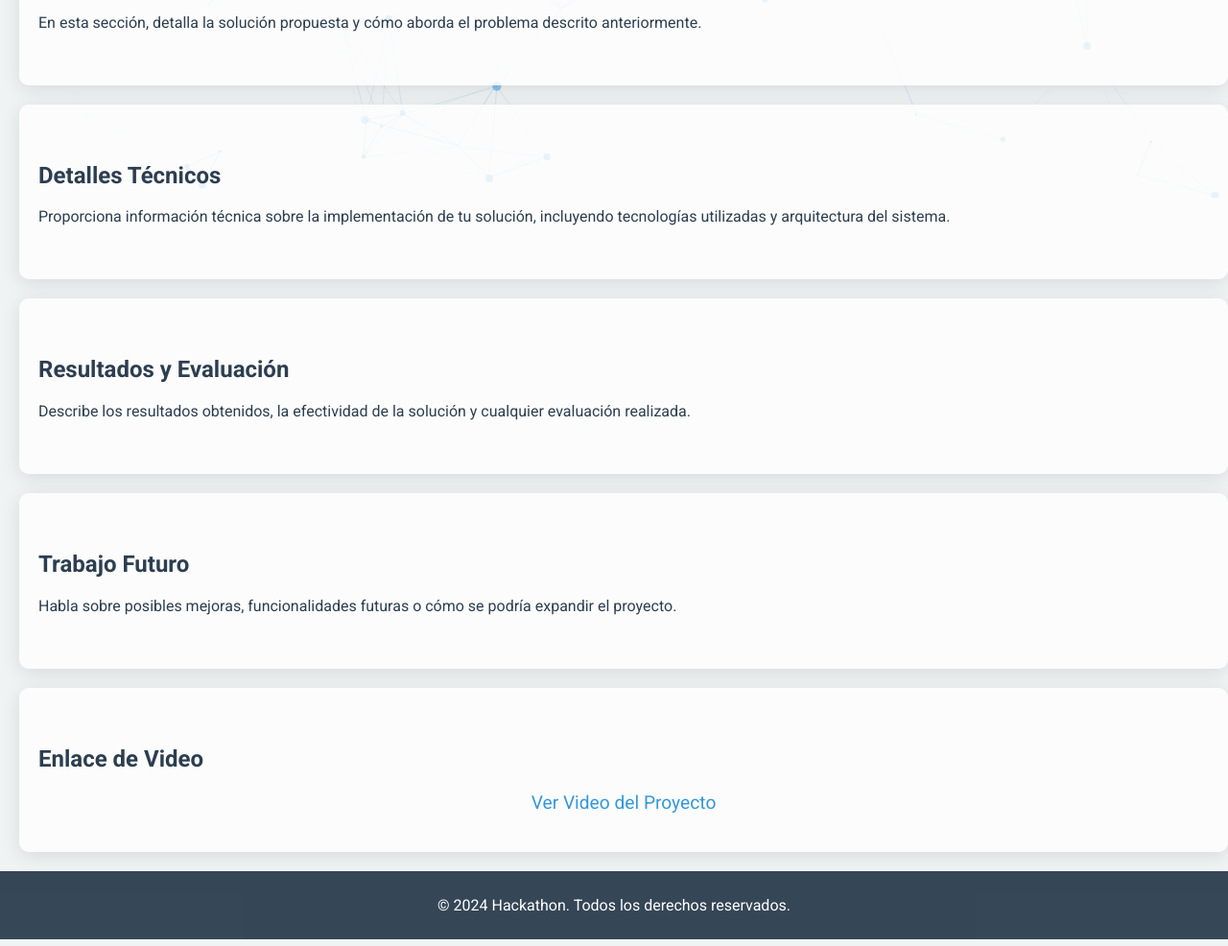
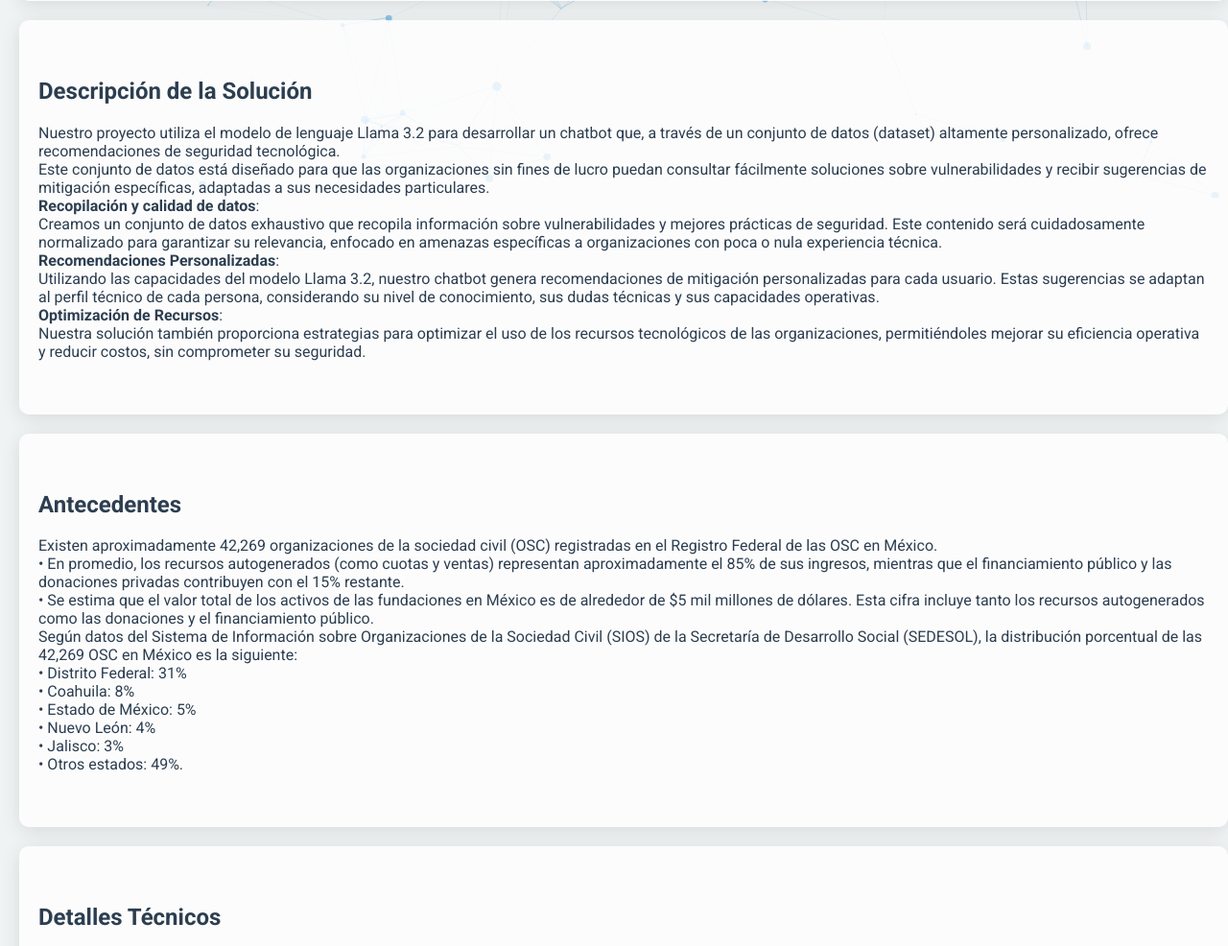
Before and after one commit to hackathon11rag/Hackathon2024-FuturoInnovacion, a plain HTML site: page demo1.html in a window 1280 px wide. Shown: the part 594-1580 px from the top of the page at 96% size. Drawn offline with nearby package versions, Linux system fonts and the light colour scheme.

Commit message:
pagina principal

```diff
--- a/demo1.html
+++ b/demo1.html
@@ -143,20 +143,45 @@
 </header>
 
 <div class="cover-container">
-    <div class="image-placeholder">Imagen 1</div>
-    <div class="image-placeholder">Imagen 2</div>
-    <div class="image-placeholder">Imagen 3</div>
-    <div class="image-placeholder">Imagen 4</div>
+    <img src="hack_011.png" alt="Descripción del problema" width="150" style="margin-top: 40px; margin-right: 60px;">
+    <img src="hack_012.png" alt="Descripción de la solución" width="150" style="margin-top: 40px; margin-right: 60px;">
+    <img src="hack_013.png" alt="Detalles Técnicos" width="150" style="margin-top: 40px; margin-right: 60px;">
+    <img src="hack_014.png" alt="Trabajo Futuro" width="150" style="margin-top: 40px;">
 </div>
 
 <section id="problem">
     <h2>Descripción del Problema</h2>
-    <p>Aquí puedes describir el problema que intentas resolver con tu proyecto.</p>
+    <p>En México, muchas asociaciones y fundaciones de apoyo social dependen de recursos humanos que, a menudo, no cuentan con el conocimiento especializado en tecnología.<br> Esta falta de experticia las hace vulnerables a ciberataques que pueden comprometer sus activos informáticos, como correos electrónicos, cuentas de usuario y bases de datos, entre otros, resultando en posibles pérdidas financieras, interrupciones operativas y daños a su reputación.<br> Además, el uso ineficiente de sus recursos tecnológicos les impide maximizar su impacto social.<br> El reto es desarrollar una solución que les permita optimizar sus recursos y mejorar su seguridad, facilitando una operación más eficiente y segura.</p>
 </section>
 
 <section id="solution">
     <h2>Descripción de la Solución</h2>
-    <p>En esta sección, detalla la solución propuesta y cómo aborda el problema descrito anteriormente.</p>
+    <p>Nuestro proyecto utiliza el modelo de lenguaje Llama 3.2 para desarrollar un chatbot que, a través de un conjunto de datos (dataset) altamente personalizado, ofrece recomendaciones de seguridad tecnológica.<br> Este conjunto de datos  está diseñado para que las organizaciones sin fines de lucro puedan consultar fácilmente soluciones sobre vulnerabilidades y recibir sugerencias de mitigación específicas, adaptadas a sus necesidades particulares.<br>
+
+    <b>Recopilación y calidad de datos</b>:<br>
+        Creamos un conjunto de datos  exhaustivo que recopila información sobre vulnerabilidades  y mejores prácticas de seguridad. Este contenido será cuidadosamente normalizado para garantizar su relevancia, enfocado en amenazas específicas a organizaciones con poca o nula experiencia técnica.<br>
+
+    <b>Recomendaciones Personalizadas</b>:<br>
+        Utilizando las capacidades del modelo Llama 3.2, nuestro chatbot genera recomendaciones de mitigación personalizadas para cada usuario. Estas sugerencias se adaptan al perfil técnico de cada persona, considerando su nivel de conocimiento, sus dudas técnicas y sus capacidades operativas.<br>
+
+    <b>Optimización de Recursos</b>:<br>
+        Nuestra solución también proporciona estrategias para optimizar el uso de los recursos tecnológicos de las organizaciones, permitiéndoles mejorar su eficiencia operativa y reducir costos, sin comprometer su seguridad.</p>
+</section>
+
+<section id="background">
+    <h2>Antecedentes</h2>
+    <p>Existen aproximadamente 42,269 organizaciones de la sociedad civil (OSC) registradas en el Registro Federal de las OSC en México.<br>
+        • En promedio, los recursos autogenerados (como cuotas y ventas) representan aproximadamente el 85% de sus ingresos, mientras que el financiamiento público y las donaciones privadas contribuyen con el 15% restante.<br>
+        • Se estima que el valor total de los activos de las fundaciones en México es de alrededor de $5 mil millones de dólares. Esta cifra incluye tanto los recursos autogenerados como las donaciones y el financiamiento público.<br>
+
+        Según datos del Sistema de Información sobre Organizaciones de la Sociedad Civil (SIOS) de la Secretaría de Desarrollo Social (SEDESOL), la distribución porcentual de las 42,269 OSC en México es la siguiente:<br>
+
+        • Distrito Federal: 31%<br>
+        • Coahuila: 8%<br>
+        • Estado de México: 5%<br>
+        • Nuevo León: 4%<br>
+        • Jalisco: 3%<br>
+        • Otros estados: 49%.</p>
 </section>
 
 <section id="technical-details">
@@ -166,12 +191,18 @@
 
 <section id="results">
     <h2>Resultados y Evaluación</h2>
-    <p>Describe los resultados obtenidos, la efectividad de la solución y cualquier evaluación realizada.</p>
+    <p>Se realizaron pruebas con 12 promps.<br>
+        Se fijo un porcentaje mínimo de efectividad del 80%.<br>
+        6 sabiamos con vulnerabilidad y 6 sin vulnerabilidad.<br>
+        El resultado fue 10 solicitudes correctas de 12, es decir el 83.33%.<br>
+        Con lo cual se dió por satisfactorio el resultado.</p>
 </section>
 
 <section id="future-work">
     <h2>Trabajo Futuro</h2>
-    <p>Habla sobre posibles mejoras, funcionalidades futuras o cómo se podría expandir el proyecto.</p>
+    <p>•	Implementación de Mejoras: Realizar ajustes basados en el análisis de datos y el feedback de los usuarios.<br>
+        •	Capacitación Continua: Proveer capacitación regular al equipo de desarrollo y soporte para asegurar la evolución constante del chatbot.Habla sobre posibles mejoras, funcionalidades futuras o cómo se podría expandir el proyecto.<br>
+        •	Promoción: Realizar presentaciones con las cámaras del sector para promocionar esta herramienta.</p>
 </section>
 
 <section id="video">
@@ -180,7 +211,7 @@
 </section>
 
 <footer>
-    <p>© 2024 Hackathon. Todos los derechos reservados.</p>
+    <p>Hugo Flores/Jorge Fernández/Osvaldo Hernández/Lorenzo Sánchez.</p>
 </footer>
 
 <script src="https://cdn.jsdelivr.net/particles.js/2.0.0/particles.min.js"></script>
```
Also changed, not shown: hack_011.png (added), hack_012.png (added), hack_013.png (added), hack_014.png (added).
